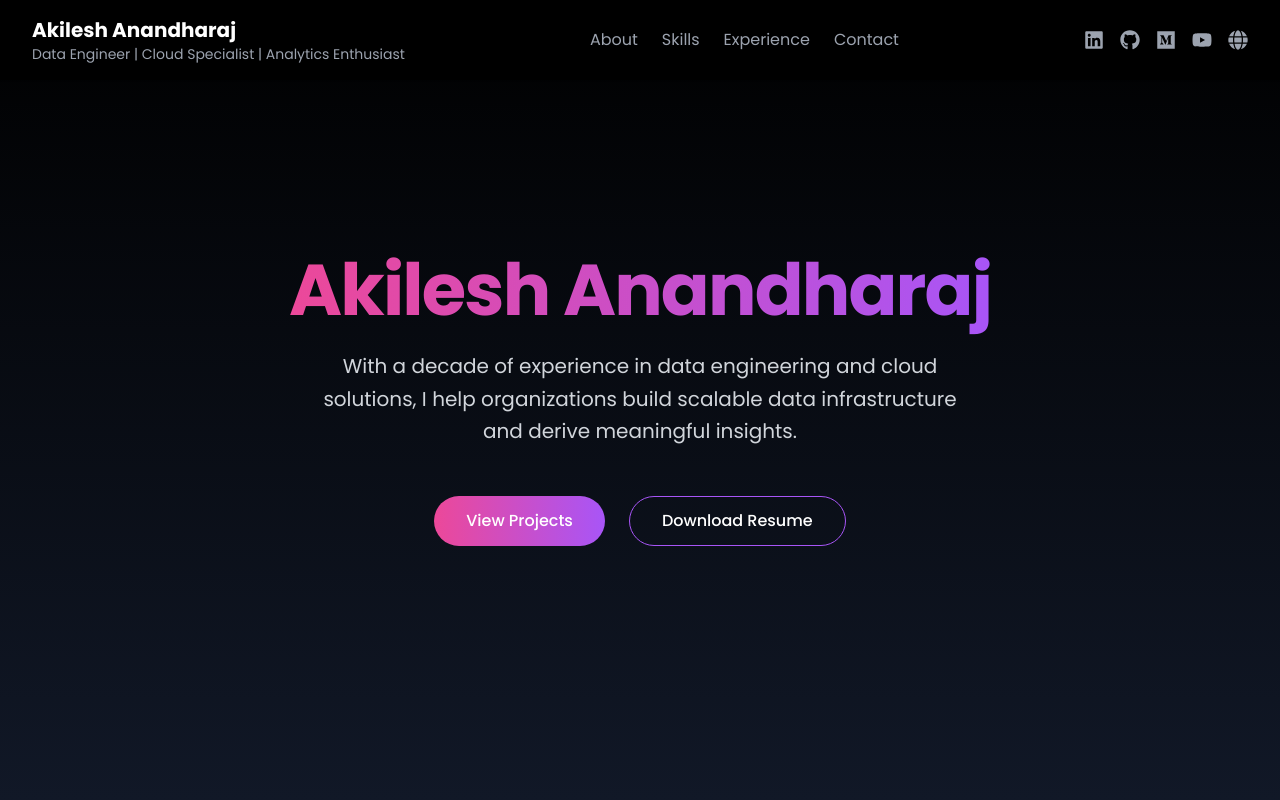
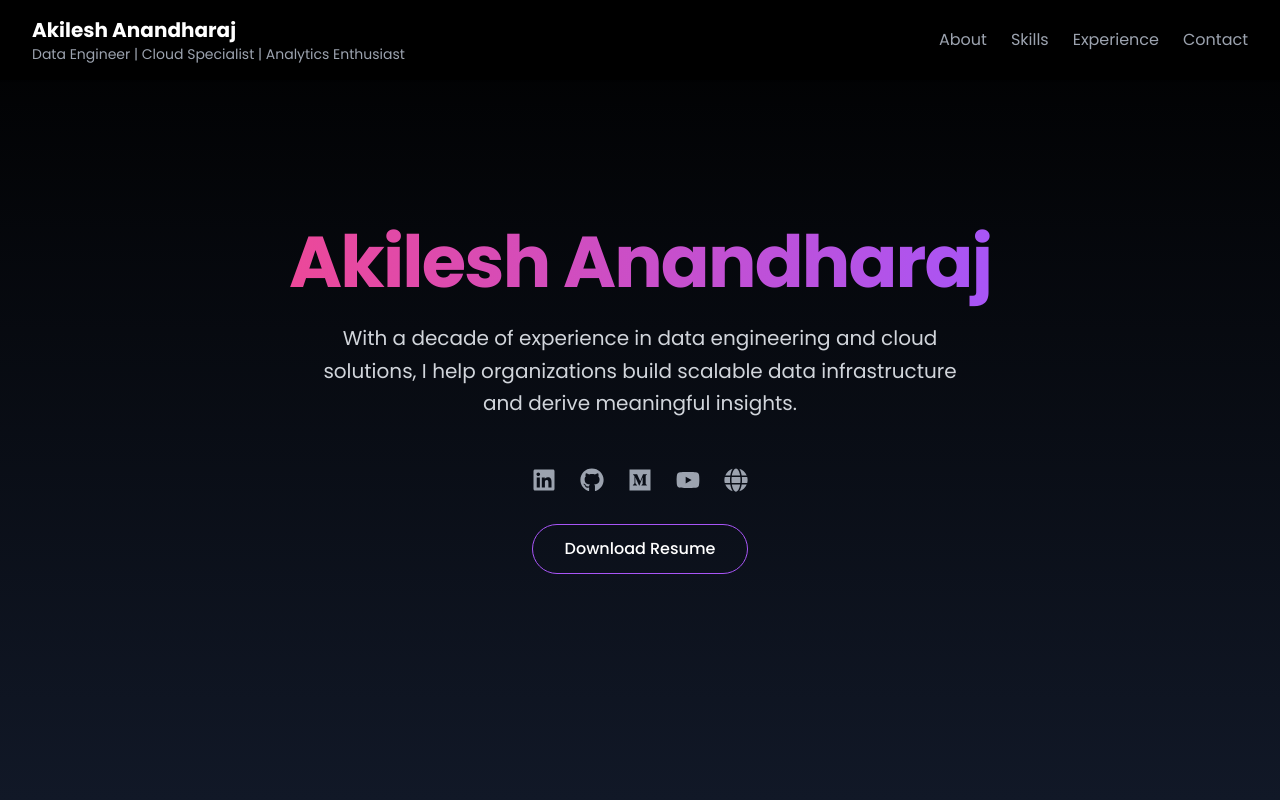
Before and after one commit to Akilesh1989/my-personal-portfolio, a Next.js app: page / in a window 1280 px wide. Shown: the top 800 px of the page. Built offline with nearby package versions, Linux system fonts and the light colour scheme.

Commit message:
First version, looks good

```diff
--- a/src/app/layout.tsx
+++ b/src/app/layout.tsx
@@ -1,6 +1,7 @@
 import type { Metadata } from "next";
 import { Poppins } from "next/font/google";
 import "./globals.css";
+import Script from "next/script";
 
 const poppins = Poppins({
   weight: ['300', '400', '500', '600', '700'],
@@ -20,6 +21,21 @@ export default function RootLayout({
 }>) {
   return (
     <html lang="en" className="scroll-smooth">
+      <head>
+        <Script
+          src="https://www.googletagmanager.com/gtag/js?id=G-T1PE1RWXYN"
+          strategy="afterInteractive"
+        />
+        <Script id="google-analytics" strategy="afterInteractive">
+          {`
+            window.dataLayer = window.dataLayer || [];
+            function gtag(){dataLayer.push(arguments);}
+            gtag('js', new Date());
+
+            gtag('config', 'G-T1PE1RWXYN');
+          `}
+        </Script>
+      </head>
       <body className={`${poppins.className} bg-black text-white`}>{children}</body>
     </html>
   );
--- a/src/components/Achievements.tsx
+++ b/src/components/Achievements.tsx
@@ -16,6 +16,10 @@ const Achievements = () => {
         </motion.h2>
         <div className="grid md:grid-cols-2 lg:grid-cols-3 gap-8">
           {[
+            {
+              title: "Built This Website",
+              description: "Designed and developed this portfolio website using Next.js, TypeScript, and Tailwind CSS, showcasing modern web development practices and clean code architecture."
+            },
             {
               title: "Globus Top 25 Performer Worldwide",
               description: "Recognized for developing the best winning strategy in a global competition."
--- a/src/components/Contact.tsx
+++ b/src/components/Contact.tsx
@@ -1,50 +1,28 @@
 'use client';
 
 import { motion } from 'framer-motion';
-import { useState } from 'react';
 
 const Contact = () => {
-  const [formData, setFormData] = useState({
-    name: '',
-    email: '',
-    message: ''
-  });
-
-  const handleSubmit = (e: React.FormEvent) => {
-    e.preventDefault();
-    // Handle form submission
-    console.log(formData);
-  };
-
   return (
     <section id="contact" className="py-20 bg-black">
       <div className="max-w-7xl mx-auto px-4 sm:px-6 lg:px-8">
-        <motion.h2
-          className="text-3xl font-bold mb-12 bg-gradient-to-r from-pink-500 to-purple-500 text-transparent bg-clip-text"
-          initial={{ opacity: 0 }}
-          whileInView={{ opacity: 1 }}
-          viewport={{ once: true }}
-        >
-          Contact Me
-        </motion.h2>
-
-        <div className="grid md:grid-cols-2 gap-12">
-          {/* Contact Info */}
         <motion.div
-            initial={{ opacity: 0, x: -20 }}
-            whileInView={{ opacity: 1, x: 0 }}
+          initial={{ opacity: 0, y: 20 }}
+          whileInView={{ opacity: 1, y: 0 }}
           transition={{ duration: 0.5 }}
           viewport={{ once: true }}
-            className="space-y-6"
+          className="max-w-2xl mx-auto text-center space-y-8"
         >
           <div>
-              <h3 className="text-xl font-semibold text-white mb-4">Get in Touch</h3>
+            <h3 className="text-2xl font-bold bg-gradient-to-r from-pink-500 to-purple-500 text-transparent bg-clip-text mb-4">
+              Get in Touch
+            </h3>
             <p className="text-gray-300 leading-relaxed">
               Feel free to reach out for collaborations, opportunities, or just to say hello!
             </p>
           </div>
 
-            <div className="space-y-4">
+          <div className="inline-flex flex-col space-y-4">
             <motion.div
               initial={{ opacity: 0, y: 20 }}
               whileInView={{ opacity: 1, y: 0 }}
@@ -59,73 +37,23 @@ const Contact = () => {
                 akilesh.raj@gmail.com
               </a>
             </motion.div>
+
+            <motion.div
+              initial={{ opacity: 0, y: 20 }}
+              whileInView={{ opacity: 1, y: 0 }}
+              transition={{ duration: 0.5, delay: 0.3 }}
+              viewport={{ once: true }}
+              className="flex items-center space-x-3 text-gray-300"
+            >
+              <svg className="w-5 h-5 text-purple-500" fill="none" stroke="currentColor" viewBox="0 0 24 24">
+                <path strokeLinecap="round" strokeLinejoin="round" strokeWidth="2" d="M3 5a2 2 0 012-2h3.28a1 1 0 01.948.684l1.498 4.493a1 1 0 01-.502 1.21l-2.257 1.13a11.042 11.042 0 005.516 5.516l1.13-2.257a1 1 0 011.21-.502l4.493 1.498a1 1 0 01.684.949V19a2 2 0 01-2 2h-1C9.716 21 3 14.284 3 6V5z" />
+              </svg>
+              <a href="tel:+919597125237" className="hover:text-purple-400 transition-colors">
+                +91 9597125237
+              </a>
+            </motion.div>
           </div>
         </motion.div>
-
-          {/* Contact Form */}
-          <motion.form
-            initial={{ opacity: 0, x: 20 }}
-            whileInView={{ opacity: 1, x: 0 }}
-            transition={{ duration: 0.5 }}
-            viewport={{ once: true }}
-            onSubmit={handleSubmit}
-            className="space-y-6"
-          >
-            <div>
-              <label htmlFor="name" className="block text-sm font-medium text-gray-300 mb-2">
-                Name
-              </label>
-              <input
-                type="text"
-                id="name"
-                value={formData.name}
-                onChange={(e) => setFormData({ ...formData, name: e.target.value })}
-                className="w-full px-4 py-3 rounded-lg bg-gray-900 border border-gray-800 text-white focus:outline-none focus:ring-2 focus:ring-purple-500 focus:border-transparent transition-all"
-                placeholder="Your name"
-                required
-              />
-            </div>
-
-            <div>
-              <label htmlFor="email" className="block text-sm font-medium text-gray-300 mb-2">
-                Email
-              </label>
-              <input
-                type="email"
-                id="email"
-                value={formData.email}
-                onChange={(e) => setFormData({ ...formData, email: e.target.value })}
-                className="w-full px-4 py-3 rounded-lg bg-gray-900 border border-gray-800 text-white focus:outline-none focus:ring-2 focus:ring-purple-500 focus:border-transparent transition-all"
-                placeholder="your@email.com"
-                required
-              />
-            </div>
-
-            <div>
-              <label htmlFor="message" className="block text-sm font-medium text-gray-300 mb-2">
-                Message
-              </label>
-              <textarea
-                id="message"
-                value={formData.message}
-                onChange={(e) => setFormData({ ...formData, message: e.target.value })}
-                rows={4}
-                className="w-full px-4 py-3 rounded-lg bg-gray-900 border border-gray-800 text-white focus:outline-none focus:ring-2 focus:ring-purple-500 focus:border-transparent transition-all"
-                placeholder="Your message"
-                required
-              />
-            </div>
-
-            <motion.button
-              whileHover={{ scale: 1.02 }}
-              whileTap={{ scale: 0.98 }}
-              type="submit"
-              className="w-full px-8 py-3 rounded-lg bg-gradient-to-r from-pink-500 to-purple-500 text-white font-medium hover:opacity-90 transition-opacity"
-            >
-              Send Message
-            </motion.button>
-          </motion.form>
-        </div>
       </div>
     </section>
   );
--- a/src/components/Header.tsx
+++ b/src/components/Header.tsx
@@ -21,13 +21,6 @@ const Header = () => {
             <Link href="#contact" className="text-gray-400 hover:text-white">Contact</Link>
           </nav>
 
-          <div className="flex items-center space-x-4">
-            <SocialLink href="https://linkedin.com" icon={<FaLinkedin />} label="LinkedIn" />
-            <SocialLink href="https://github.com" icon={<FaGithub />} label="GitHub" />
-            <SocialLink href="https://medium.com" icon={<FaMedium />} label="Medium" />
-            <SocialLink href="https://youtube.com" icon={<FaYoutube />} label="YouTube" />
-            <SocialLink href="https://example.com" icon={<FaGlobe />} label="Website" />
-          </div>
         </div>
       </div>
     </header>
--- a/src/components/Hero.tsx
+++ b/src/components/Hero.tsx
@@ -1,8 +1,23 @@
 'use client';
 
 import { motion } from 'framer-motion';
+import { FaLinkedin, FaGithub, FaMedium, FaYoutube, FaGlobe } from 'react-icons/fa';
+import Link from 'next/link';
 
 const Hero = () => {
+  const handleDownloadResume = () => {
+    const resumeUrl = 'https://pub-9af44a31933d40568325d6dd74978164.r2.dev/Akilesh%20Anandharaj%20Resume.pdf';
+    window.open(resumeUrl, '_blank');
+  };
+
+  const socialLinks = [
+    { href: "https://linkedin.com/in/akilesh", icon: <FaLinkedin />, label: "LinkedIn" },
+    { href: "https://github.com/akilesh", icon: <FaGithub />, label: "GitHub" },
+    { href: "https://medium.com/@akilesh", icon: <FaMedium />, label: "Medium" },
+    { href: "https://youtube.com/@akilesh", icon: <FaYoutube />, label: "YouTube" },
+    { href: "https://akilesh.com", icon: <FaGlobe />, label: "Website" }
+  ];
+
   return (
     <section className="min-h-screen flex items-center justify-center px-4 sm:px-6 lg:px-8 bg-gradient-to-b from-black to-gray-900">
       <div className="max-w-7xl mx-auto">
@@ -31,17 +46,39 @@ const Hero = () => {
             With a decade of experience in data engineering and cloud solutions,
             I help organizations build scalable data infrastructure and derive meaningful insights.
           </motion.p>
+
+
           <motion.div
-            className="flex justify-center gap-6"
+            initial={{ opacity: 0, y: 20 }}
+            animate={{ opacity: 1, y: 0 }}
+            transition={{ duration: 0.8, delay: 0.3 }}
+            className="flex justify-center items-center space-x-6 mb-8"
+          >
+            {socialLinks.map((link, index) => (
+              <Link
+                key={index}
+                href={link.href}
+                target="_blank"
+                rel="noopener noreferrer"
+                className="text-2xl text-gray-400 hover:text-purple-400 transition-colors"
+                aria-label={link.label}
+              >
+                {link.icon}
+              </Link>
+            ))}
+          </motion.div>
+
+
+          <motion.div
+            className="flex justify-center"
             initial={{ opacity: 0, y: 20 }}
             animate={{ opacity: 1, y: 0 }}
             transition={{ duration: 0.8, delay: 0.6 }}
           >
-            <button className="group relative px-8 py-3 overflow-hidden rounded-full bg-gradient-to-r from-pink-500 to-purple-500 text-white font-medium">
-              <span className="relative z-10">View Projects</span>
-              <div className="absolute inset-0 bg-white/20 translate-y-full group-hover:translate-y-0 transition-transform duration-300" />
-            </button>
-            <button className="group relative px-8 py-3 overflow-hidden rounded-full border border-purple-500 text-white font-medium">
+            <button
+              onClick={handleDownloadResume}
+              className="group relative px-8 py-3 overflow-hidden rounded-full border border-purple-500 text-white font-medium hover:scale-105 transition-transform"
+            >
               <span className="relative z-10">Download Resume</span>
               <div className="absolute inset-0 bg-gradient-to-r from-pink-500 to-purple-500 opacity-0 group-hover:opacity-100 transition-opacity duration-300" />
             </button>
```
Also changed, not shown: 1 other file (tests, documents, lock files or other folders). Lines whose indentation alone changed are shown as unchanged.
